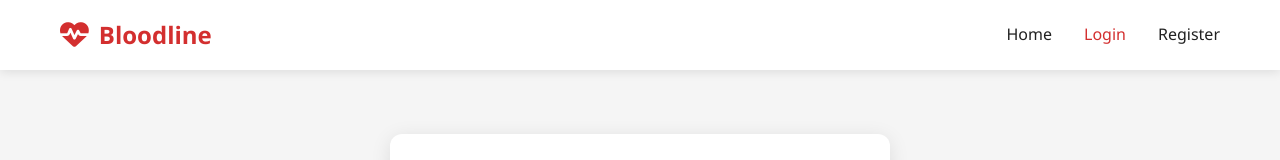
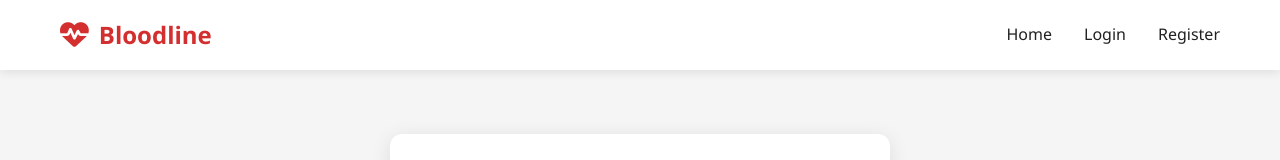
Before and after one commit to krishofficia/krish-adhikari-bloodline, a React (Vite) app in the folder frontend-react/: page /forgot-password in a window 1280 px wide. Shown: the top 160 px of the page. Built offline with nearby package versions, Linux system fonts and the light colour scheme.

Commit message:
Add Navigation component and update multiple pages

```diff
--- /dev/null
+++ b/frontend-react/src/components/Navigation.jsx
@@ -0,0 +1,83 @@
+import React, { useState, useEffect } from 'react'
+import { Link } from 'react-router-dom'
+
+const Navigation = ({
+  navItems = [],
+  activeLink = '',
+  showLogout = false,
+  showChangePassword = false,
+  onLogout = null,
+  onChangePassword = null,
+  customNavItems = []
+}) => {
+  const [isMenuOpen, setIsMenuOpen] = useState(false)
+
+  const toggleMenu = () => {
+    setIsMenuOpen(!isMenuOpen)
+  }
+
+  const closeMenu = () => {
+    setIsMenuOpen(false)
+  }
+
+  useEffect(() => {
+    // Close menu when clicking outside
+    const handleClickOutside = (event) => {
+      if (isMenuOpen && !event.target.closest('.navbar')) {
+        closeMenu()
+      }
+    }
+
+    document.addEventListener('click', handleClickOutside)
+    return () => document.removeEventListener('click', handleClickOutside)
+  }, [isMenuOpen])
+
+  const handleNavClick = (callback) => {
+    if (callback) callback()
+    closeMenu()
+  }
+
+  return (
+    <nav className="navbar">
+      <div className="container">
+        <div className="nav-brand">
+          <i className="fas fa-heartbeat"></i>
+          <span>Bloodline</span>
+        </div>
+        <ul className={`nav-menu ${isMenuOpen ? 'active' : ''}`}>
+          {navItems.map((item, index) => (
+            <li key={index}>
+              {item.to ? (
+                <Link
+                  to={item.to}
+                  className={item.active || item.to === activeLink ? 'active' : ''}
+                  onClick={() => handleNavClick(item.onClick)}
+                >
+                  {item.icon && <i className={item.icon}></i>} {item.label}
+                </Link>
+              ) : (
+                <button
+                  onClick={() => handleNavClick(item.onClick)}
+                  className={item.className || ''}
+                  style={item.style || {}}
+                >
+                  {item.icon && <i className={item.icon}></i>} {item.label}
+                </button>
+              )}
+            </li>
+          ))}
+          {customNavItems.map((item, index) => (
+            <li key={`custom-${index}`}>
+              {item}
+            </li>
+          ))}
+        </ul>
+        <div className="hamburger" onClick={toggleMenu}>
+          <i className={`fas ${isMenuOpen ? 'fa-times' : 'fa-bars'}`}></i>
+        </div>
+      </div>
+    </nav>
+  )
+}
+
+export default Navigation
--- a/frontend-react/src/pages/ForgotPassword.jsx
+++ b/frontend-react/src/pages/ForgotPassword.jsx
@@ -1,6 +1,7 @@
-import React, { useState } from 'react'
-import { Link, useNavigate } from 'react-router-dom'
+import React, { useState, useEffect } from 'react'
+import { Link, useNavigate, useLocation } from 'react-router-dom'
 import { apiFetch } from '../api'
+import Navigation from '../components/Navigation'
 
 // Add custom CSS for form styling to match blood group dropdown
 const forgotPasswordStyles = `
@@ -40,6 +41,7 @@ const forgotPasswordStyles = `
 `;
 
 function ForgotPassword() {
+  const location = useLocation()
   const [email, setEmail] = useState('')
   const [error, setError] = useState('')
   const [success, setSuccess] = useState('')
@@ -102,22 +104,14 @@ function ForgotPassword() {
   return (
     <div>
       {/* Navigation Bar */}
-      <nav className="navbar">
-        <div className="container">
-          <div className="nav-brand">
-            <i className="fas fa-heartbeat"></i>
-            <span>Bloodline</span>
-          </div>
-          <ul className="nav-menu">
-            <li><Link to="/">Home</Link></li>
-            <li><Link to="/login" className="active">Login</Link></li>
-            <li><Link to="/register">Register</Link></li>
-          </ul>
-          <div className="hamburger">
-            <i className="fas fa-bars"></i>
-          </div>
-        </div>
-      </nav>
+      <Navigation
+        navItems={[
+          { to: '/', label: 'Home' },
+          { to: '/login', label: 'Login' },
+          { to: '/register', label: 'Register' }
+        ]}
+        activeLink={location.pathname}
+      />
 
       {/* Forgot Password Section */}
       <section className="auth-section">
--- a/frontend-react/src/pages/Login.jsx
+++ b/frontend-react/src/pages/Login.jsx
@@ -1,6 +1,7 @@
 import React, { useState, useEffect } from 'react'
 import { Link, useNavigate, useLocation } from 'react-router-dom'
 import { apiFetch } from '../api'
+import Navigation from '../components/Navigation'
 
 // Add custom CSS for form styling to match blood group dropdown
 const loginFormStyles = `
@@ -198,22 +199,14 @@ function Login() {
   return (
     <div>
       {/* Navigation Bar */}
-      <nav className="navbar">
-        <div className="container">
-          <div className="nav-brand">
-            <i className="fas fa-heartbeat"></i>
-            <span>Bloodline</span>
-          </div>
-          <ul className="nav-menu">
-            <li><Link to="/">Home</Link></li>
-            <li><Link to="/login" className="active">Login</Link></li>
-            <li><Link to="/register">Register</Link></li>
-          </ul>
-          <div className="hamburger">
-            <i className="fas fa-bars"></i>
-          </div>
-        </div>
-      </nav>
+      <Navigation
+        navItems={[
+          { to: '/', label: 'Home' },
+          { to: '/login', label: 'Login', active: true },
+          { to: '/register', label: 'Register' }
+        ]}
+        activeLink={location.pathname}
+      />
 
       {/* Login Section */}
       <section className="auth-section">
--- a/frontend-react/src/pages/Register.jsx
+++ b/frontend-react/src/pages/Register.jsx
@@ -1,6 +1,7 @@
-import React, { useState } from 'react'
-import { Link, useNavigate } from 'react-router-dom'
+import React, { useState, useEffect } from 'react'
+import { Link, useNavigate, useLocation } from 'react-router-dom'
 import { apiFetch } from '../api'
+import Navigation from '../components/Navigation'
 
 // Add custom CSS for form styling to match blood group dropdown
 const registerFormStyles = `
@@ -205,23 +206,15 @@ function Register() {
   return (
     <div>
       {/* Navigation Bar */}
-      <nav className="navbar">
-        <div className="container">
-          <div className="nav-brand">
-            <i className="fas fa-heartbeat"></i>
-            <span>Bloodline</span>
-          </div>
-          <ul className="nav-menu">
-            <li><Link to="/">Home</Link></li>
-            <li><Link to="/login">Login</Link></li>
-            <li><Link to="/register" className="active">Register</Link></li>
-            <li><Link to="/org-register">Register Organization</Link></li>
-          </ul>
-          <div className="hamburger">
-            <i className="fas fa-bars"></i>
-          </div>
-        </div>
-      </nav>
+      <Navigation
+        navItems={[
+          { to: '/', label: 'Home' },
+          { to: '/login', label: 'Login' },
+          { to: '/register', label: 'Register', active: true },
+          { to: '/org-register', label: 'Register Organization' }
+        ]}
+        activeLink={location.pathname}
+      />
 
       {/* Registration Section */}
       <section className="auth-section">
```
